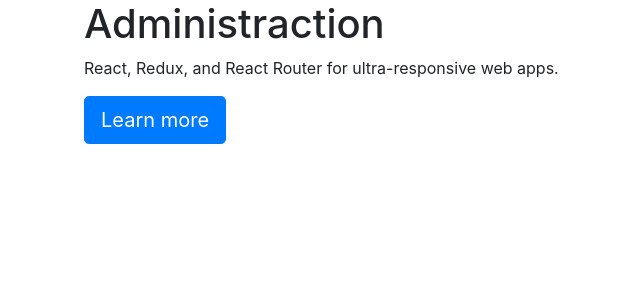
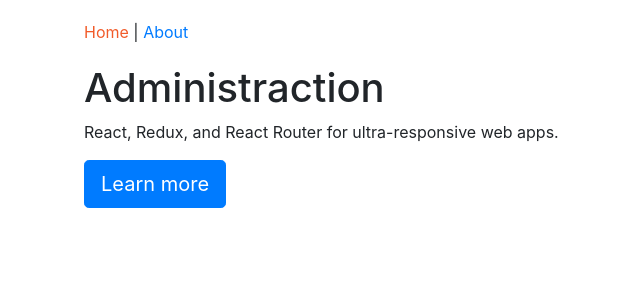
Before and after one commit to Adrian-Jablonski/React-Redux, a React app: page / in a window 1280 px wide. Shown: the top 300 px of the page, without its empty margins (146-786 px from the left). Built offline with nearby package versions, Linux system fonts and the light colour scheme.

Commit message:
Added header component with navigation

```diff
--- a/src/components/App.js
+++ b/src/components/App.js
@@ -2,10 +2,14 @@
 import { Route } from "react-router-dom";
 import HomePage from "./home/HomePage";
 import AboutPage from "./about/AboutPage";
+import Header from "./common/Header";
 
 function App() {
     return (
         <div className="container-fluid">
+            {/* Calling header about Routes will always display the heading */}
+            <Header />
+
             {/* Setting up app routing */}
             <Route exact path="/" component={HomePage} />
             <Route path="/about" component={AboutPage} />
--- /dev/null
+++ b/src/components/common/Header.js
@@ -0,0 +1,20 @@
+import React from "react";
+import { NavLink } from "react-router-dom";
+
+const Header = () => {
+    const activeStyle = { color: "#F15B2A" };
+
+    return (
+        <nav>
+            <NavLink to="/" activeStyle={activeStyle} exact>
+                Home
+            </NavLink>
+            {" | "}
+            <NavLink to="/about" activeStyle={activeStyle}>
+                About
+            </NavLink>
+        </nav>
+    );
+};
+
+export default Header;
```
